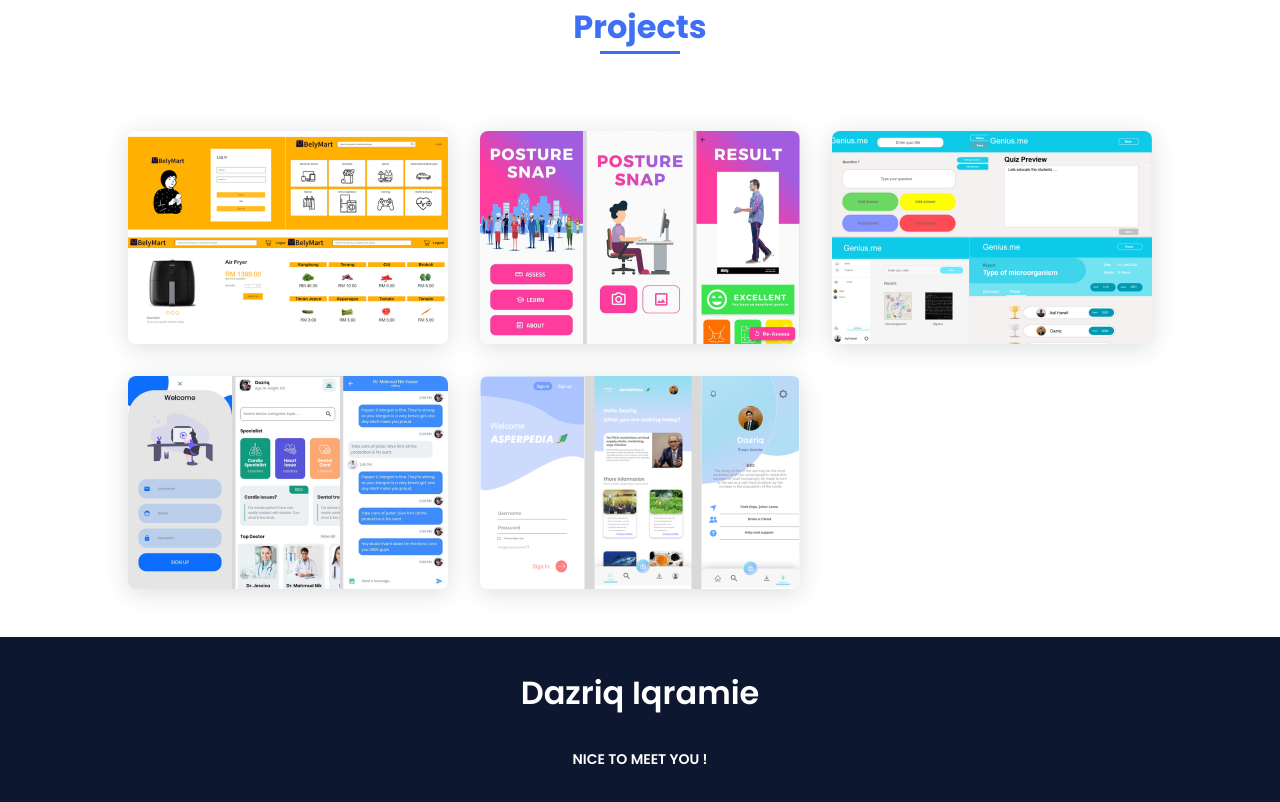
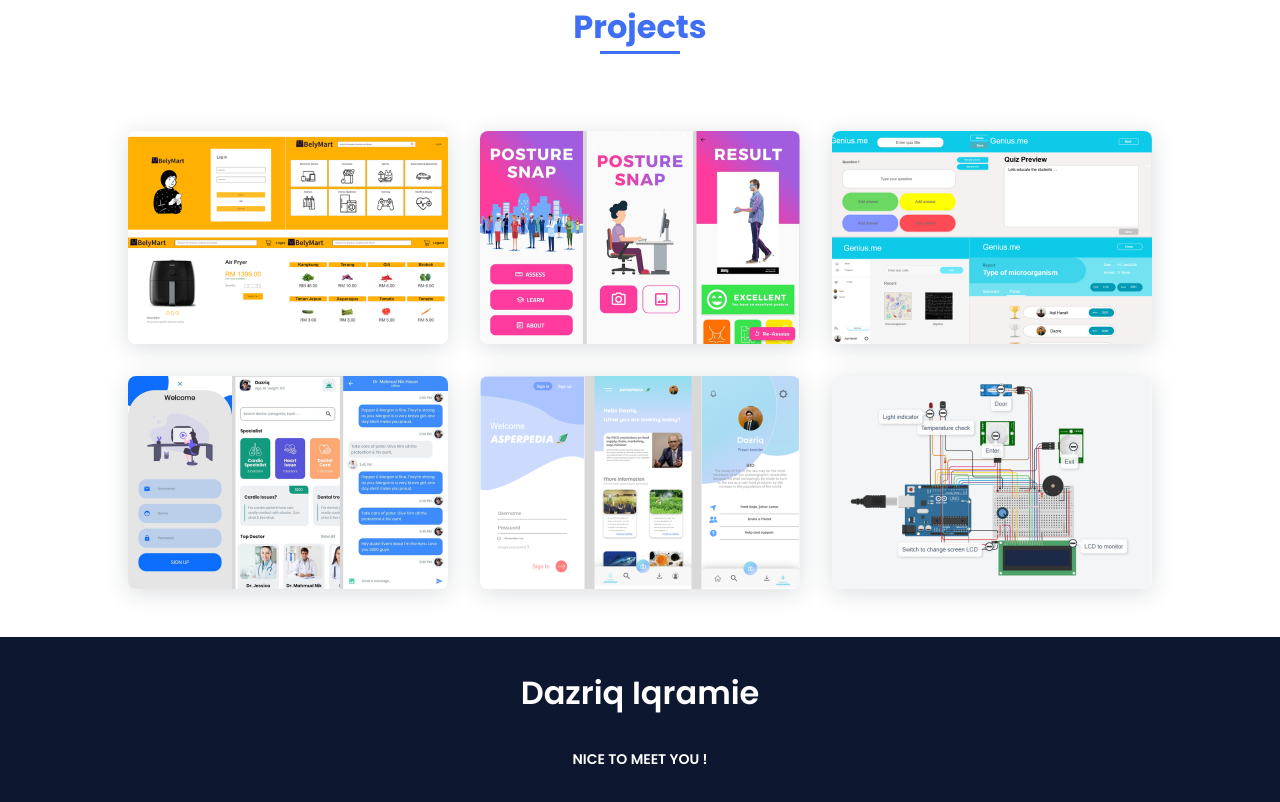
Before and after one commit to Dazriq/Dazriq.github.io, a plain HTML site: page index.html in a window 1280 px wide. Shown: the part 2472-3274 px from the top of the page. Drawn offline with nearby package versions, Linux system fonts and the light colour scheme.

Commit message:
arduino added

```diff
--- a/index.html
+++ b/index.html
@@ -215,6 +215,9 @@
                     <a href="#" onclick="return false;" class="work__img">
                         <img src="assets/img/Asperpedia.png" alt="">
                     </a>
+                    <a href="https://github.com/Dazriq/Visitor_counter_system" onclick="return false;" class="work__img">
+                        <img src="assets/img/VisitorCounter.png" alt="">
+                    </a>
                 </div>
             </section>
         </main>
```
Also changed, not shown: assets/img/VisitorCounter.png (added).
